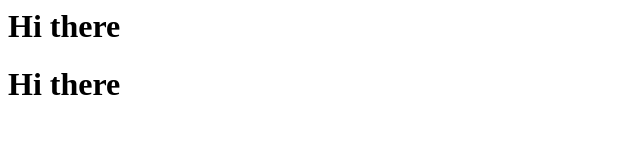
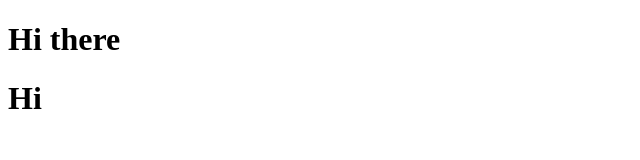
Before and after one commit to Ciantera-Rose/Bottega-Flexbox-Course-, a plain HTML site: page index.html in a window 1280 px wide. Shown: the whole page, without its empty margins (0-640 px from the left). Drawn offline with Linux system fonts and the light colour scheme.

Commit message:
changesIndex

```diff
--- a/index.html
+++ b/index.html
@@ -1,3 +1,15 @@
-<h1>Hi there</h1>
+<!DOCTYPE html>
+<html lang="en">
+<head>
+    <meta charset="UTF-8">
+    <meta name="viewport" content="width=device-width, initial-scale=1.0">
+    <title>Document</title>
+</head>
+<body>
+    <h1>Hi there</h1>
 
-<h1>Hi there</h1>
+    <h1>Hi</h1>
+
+
+</body>
+</html>
```
